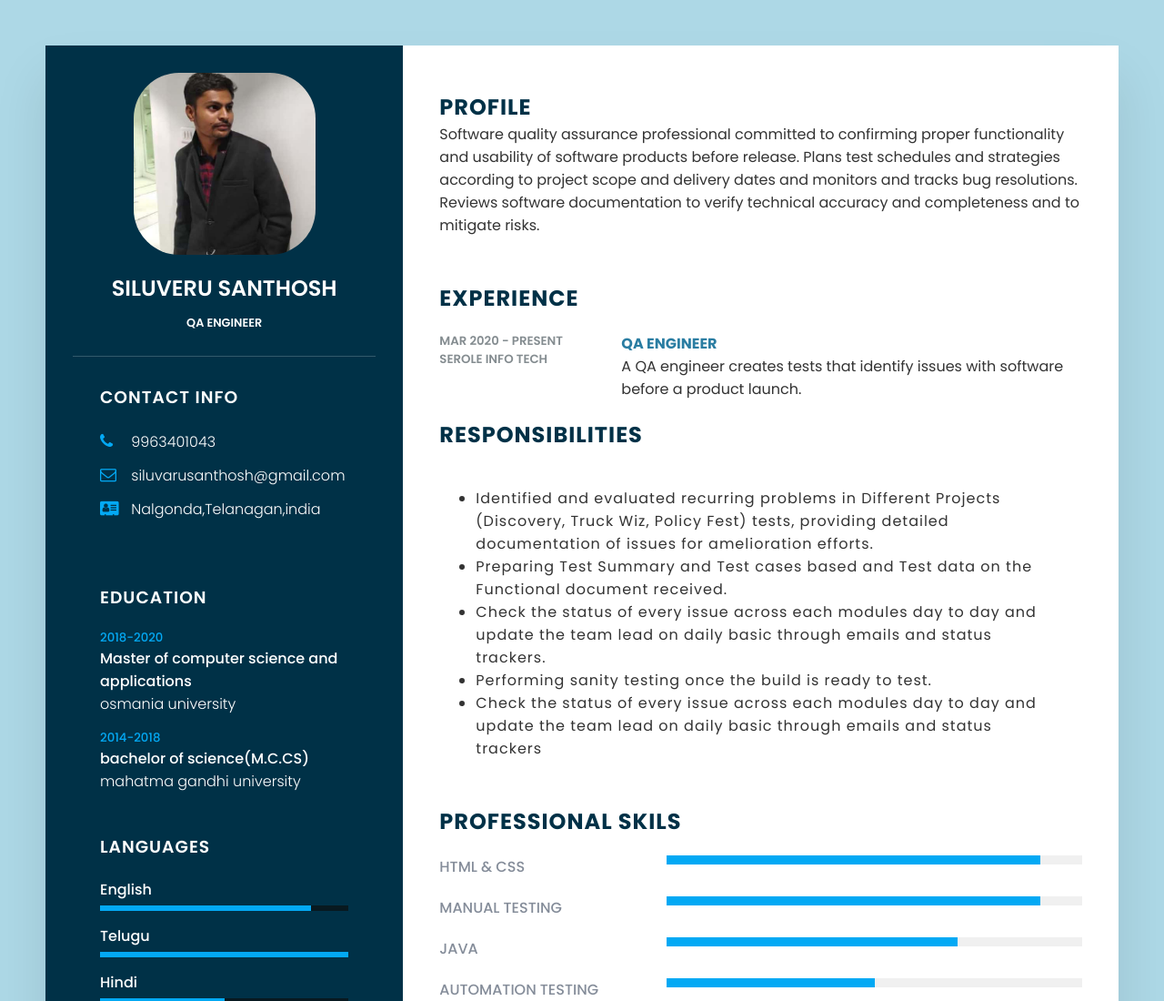
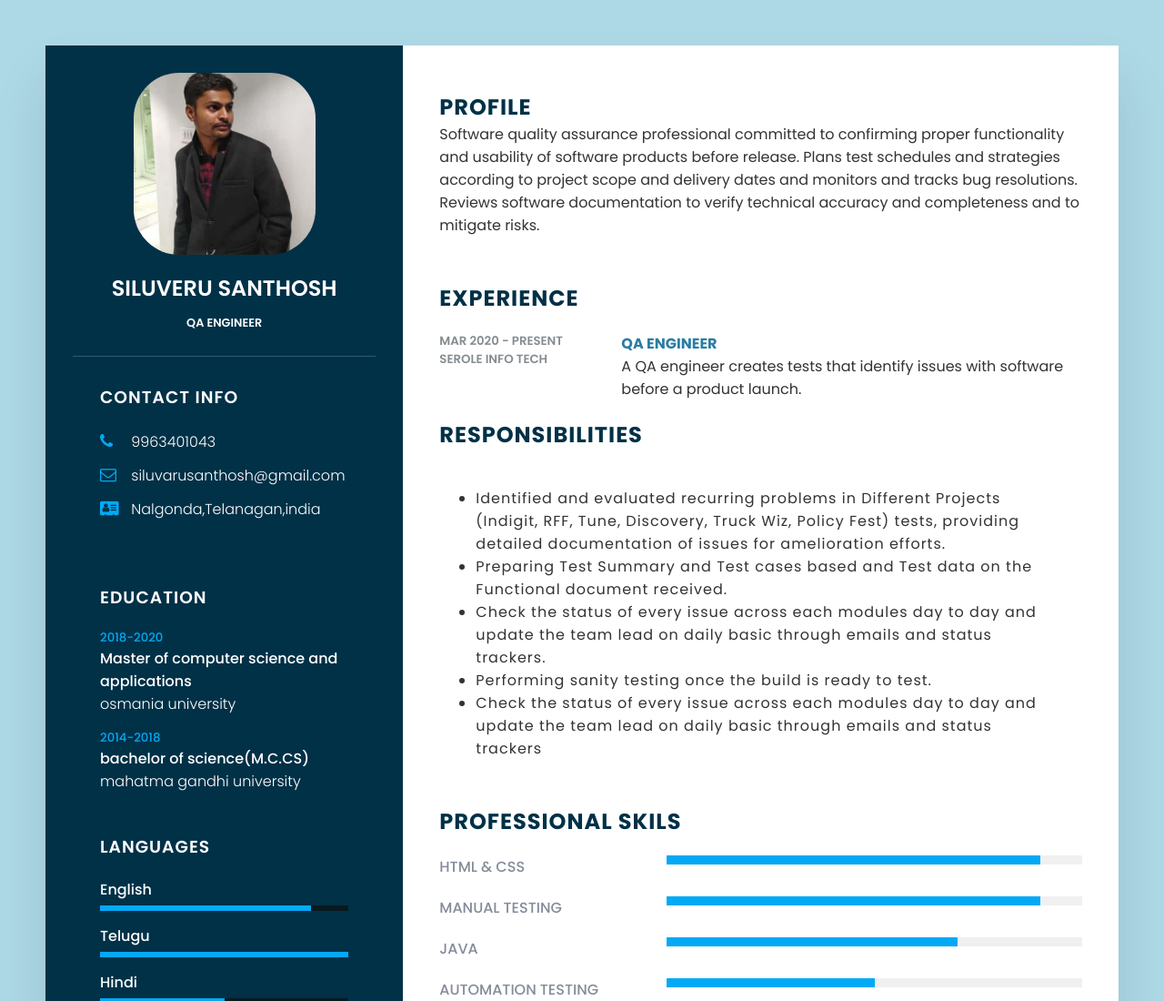
Before and after one commit to santhosh1503/myresume.github.com, a plain HTML site: page index.html in a window 1280 px wide. Shown: the top 1100 px of the page at 91% size. Drawn offline with Linux system fonts and the light colour scheme.

Commit message:
Update index.html

```diff
--- a/index.html
+++ b/index.html
@@ -107,7 +107,7 @@
                <div class="about-respon">
                 <h2 class="title2">Responsibilities</h2>
                 <ul>
-                    <li>Identified and evaluated recurring problems in Different Projects (Discovery,
+                    <li>Identified and evaluated recurring problems in Different Projects (Indigit, RFF, Tune, Discovery,
                         Truck Wiz, Policy Fest) tests, providing detailed documentation of issues for
                         amelioration efforts.
                     </li>
```
